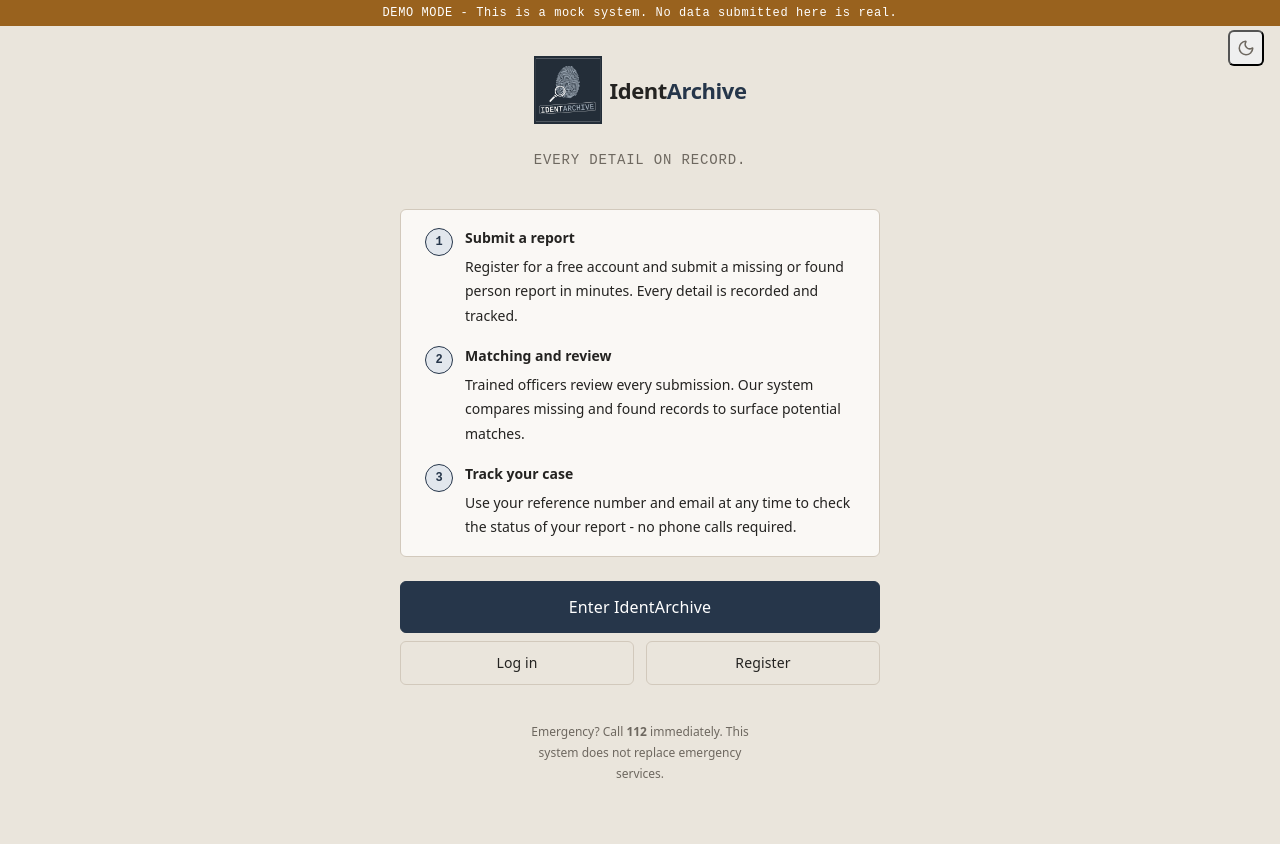
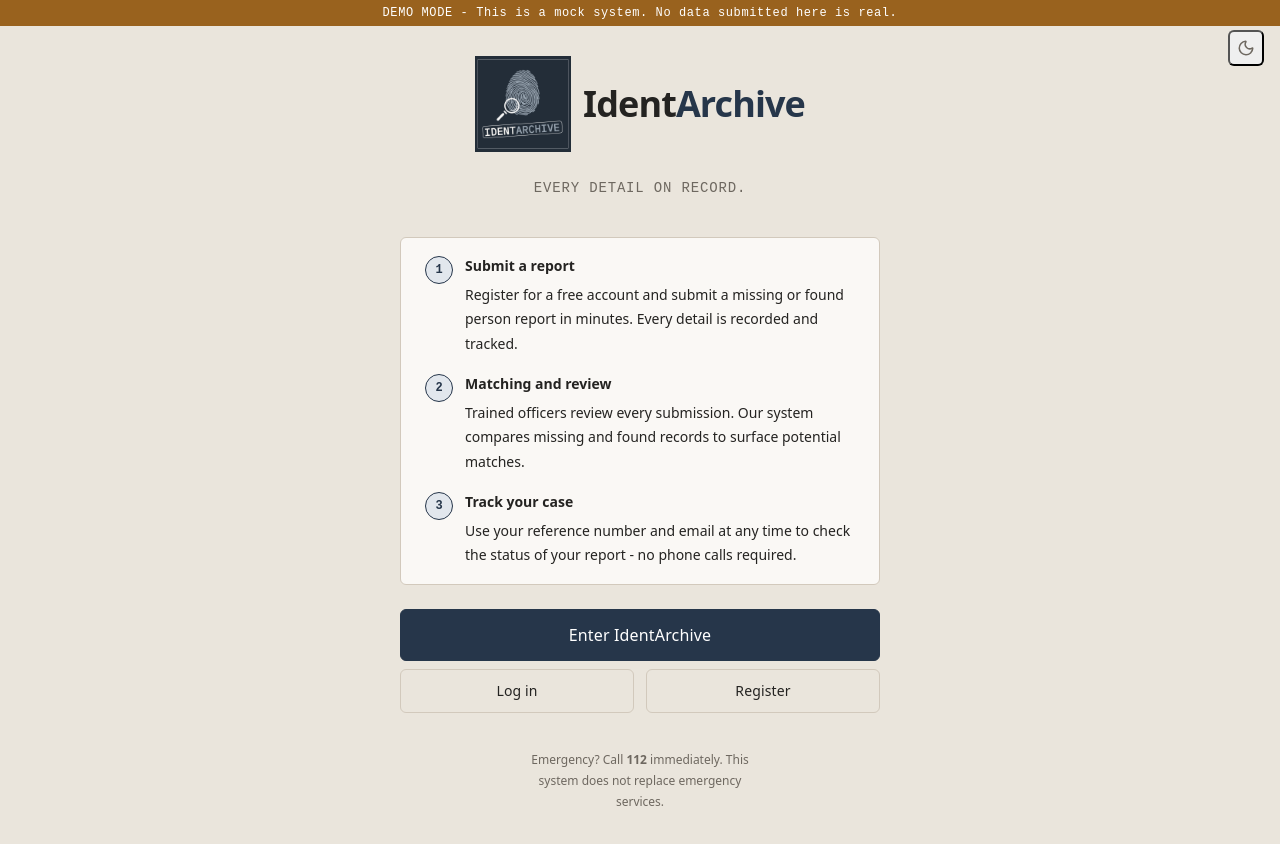
Before and after one commit to rachanakotiyan/IdentArchive, a React (Vite) app in the folder frontend/: page / in a window 1280 px wide. Shown: the top 844 px of the page. Before the commit the page ends 820 px from the top, so only its background shows below. Built offline with nearby package versions, Linux system fonts and the light colour scheme.

Commit message:
update logo size

```diff
--- a/frontend/src/components/auth/AuthShell.jsx
+++ b/frontend/src/components/auth/AuthShell.jsx
@@ -5,7 +5,7 @@ export default function AuthShell({ title, description, children }) {
   return (
     <main className="auth-shell">
       <div className="auth-shell__brand">
-        <Logo size={44} />
+        <Logo size={50} className="logo--auth" />
         <span className="auth-shell__mode">Demo mode</span>
       </div>
       <section className="auth-card" aria-labelledby="auth-title">
--- a/frontend/src/components/layout/PublicLayout.css
+++ b/frontend/src/components/layout/PublicLayout.css
@@ -362,6 +362,9 @@
 
 /* ── Responsive ──────────────────────────────────────────── */
 @media (max-width: 768px) {
+  .pub-navbar__inner {
+    height: 56px;
+  }
   .pub-navbar__nav,
   .pub-navbar__auth {
     display: none;
--- a/frontend/src/components/layout/PublicLayout.jsx
+++ b/frontend/src/components/layout/PublicLayout.jsx
@@ -55,7 +55,7 @@ export function PublicLayout({ children }) {
 
         <nav className="pub-navbar" aria-label="Main navigation">
           <div className="pub-navbar__inner">
-            <Logo size={42} />
+            <Logo size={48} className="logo--nav" />
 
             <div className="pub-navbar__nav">
               {NAV_ITEMS.map((item) => (
--- a/frontend/src/components/layout/StaffLayout.css
+++ b/frontend/src/components/layout/StaffLayout.css
@@ -9,7 +9,7 @@
   align-items: center;
   justify-content: space-between;
   gap: 1rem;
-  height: 56px;
+  height: 62px;
   padding: 0 1rem;
   border-bottom: 1px solid var(--line);
   background: var(--surface);
@@ -120,7 +120,7 @@
 
 .staff-shell {
   display: flex;
-  min-height: calc(100dvh - 56px);
+  min-height: calc(100dvh - 62px);
 }
 
 .staff-sidebar {
@@ -227,6 +227,10 @@
 }
 
 @media (max-width: 768px) {
+  .staff-header {
+    height: 56px;
+  }
+
   .staff-sidebar {
     display: none;
   }
--- a/frontend/src/components/layout/StaffLayout.jsx
+++ b/frontend/src/components/layout/StaffLayout.jsx
@@ -81,7 +81,7 @@ export function StaffLayout({ children }) {
         <div className="staff-header__left">
           <span className="staff-header__mark">STAFF</span>
           <div className="staff-header__brand">
-            <Logo size={36} />
+            <Logo size={42} className="logo--staff" />
           </div>
         </div>
 
--- a/frontend/src/components/ui/Logo.css
+++ b/frontend/src/components/ui/Logo.css
@@ -2,7 +2,7 @@
 .logo {
   display: inline-flex;
   align-items: center;
-  gap: var(--sp-2);
+  gap: 0.625rem;
   text-decoration: none;
   color: currentColor;
   line-height: 1;
@@ -36,11 +36,89 @@
 .logo__wordmark {
   font-family: var(--font-sans);
   font-weight: 700;
-  font-size: var(--text-lg);
+  font-size: 1.25rem;
   letter-spacing: -0.02em;
   color: var(--ink);
+  white-space: nowrap;
 }
 
 .logo__wordmark span {
   color: var(--accent);
 }
+
+/* ── Laptop & Desktop Responsive Enhancements ────────────── */
+@media (min-width: 769px) {
+  .logo {
+    gap: 0.75rem;
+  }
+
+  .logo__wordmark {
+    font-size: 1.5rem;
+    letter-spacing: -0.025em;
+  }
+}
+
+/* Specific context scalings */
+.logo--nav .logo__badge {
+  width: 42px;
+  height: 42px;
+}
+
+@media (min-width: 769px) {
+  .logo--nav .logo__badge {
+    width: 52px;
+    height: 52px;
+  }
+
+  .logo--nav .logo__wordmark {
+    font-size: 1.55rem;
+  }
+}
+
+.logo--staff .logo__badge {
+  width: 38px;
+  height: 38px;
+}
+
+@media (min-width: 769px) {
+  .logo--staff .logo__badge {
+    width: 44px;
+    height: 44px;
+  }
+
+  .logo--staff .logo__wordmark {
+    font-size: 1.35rem;
+  }
+}
+
+.logo--auth .logo__badge {
+  width: 46px;
+  height: 46px;
+}
+
+@media (min-width: 769px) {
+  .logo--auth .logo__badge {
+    width: 56px;
+    height: 56px;
+  }
+
+  .logo--auth .logo__wordmark {
+    font-size: 1.65rem;
+  }
+}
+
+.logo--welcome .logo__badge {
+  width: 76px;
+  height: 76px;
+}
+
+@media (min-width: 769px) {
+  .logo--welcome .logo__badge {
+    width: 96px;
+    height: 96px;
+  }
+
+  .logo--welcome .logo__wordmark {
+    font-size: 2.25rem;
+  }
+}
--- a/frontend/src/components/ui/Logo.jsx
+++ b/frontend/src/components/ui/Logo.jsx
@@ -12,7 +12,7 @@ import './Logo.css';
  * @param {string}  to           - link destination (default '/')
  * @param {string}  as           - 'a' for anchor, 'span' for non-link
  */
-export default function Logo({ size = 32, showWordmark = true, to = '/', as: Tag }) {
+export default function Logo({ size = 44, showWordmark = true, to = '/', as: Tag, className = '' }) {
   const [imageFailed, setImageFailed] = useState(false);
   const fontSize = Math.round(size * 0.45);
   const radius   = Math.round(size * 0.22);
@@ -64,12 +64,14 @@ export default function Logo({ size = 32, showWordmark = true, to = '/', as: Tag
     </>
   );
 
+  const classes = ['logo', className].filter(Boolean).join(' ');
+
   if (Tag === 'span') {
-    return <span className="logo">{badge}</span>;
+    return <span className={classes}>{badge}</span>;
   }
 
   return (
-    <Link to={to} className="logo" aria-label="IdentArchive - home">
+    <Link to={to} className={classes} aria-label="IdentArchive - home">
       {badge}
     </Link>
   );
--- a/frontend/src/pages/dev/ComponentsPage.jsx
+++ b/frontend/src/pages/dev/ComponentsPage.jsx
@@ -74,7 +74,7 @@ export default function ComponentsPage() {
     <div style={{ maxWidth: '1200px', margin: '0 auto', padding: '32px 20px 80px' }}>
       <header style={{ display: 'flex', justifyContent: 'space-between', alignItems: 'center', gap: '16px', marginBottom: '24px' }}>
         <div style={{ display: 'flex', alignItems: 'center', gap: '12px' }}>
-          <Logo size={36} showWordmark />
+          <Logo size={46} showWordmark />
         </div>
         <div style={{ display: 'flex', alignItems: 'center', gap: '12px' }}>
           <Button variant="outline" size="sm" onClick={() => triggerToast('info', 'System running normally')}>
--- a/frontend/src/pages/public/WelcomePage.jsx
+++ b/frontend/src/pages/public/WelcomePage.jsx
@@ -53,7 +53,7 @@ export default function WelcomePage() {
       <div className="welcome-page__card">
         {/* Logo + tagline */}
         <div className="welcome-page__logo-wrap">
-          <Logo size={68} showWordmark as="span" />
+          <Logo size={80} showWordmark as="span" className="logo--welcome" />
           <p className="welcome-page__tagline">Every detail on record.</p>
         </div>
 
--- a/frontend/src/styles/tokens.css
+++ b/frontend/src/styles/tokens.css
@@ -94,7 +94,7 @@
   --max-width:      1200px;
   --sidebar-width:  240px;
   --rail-width:      64px;
-  --header-height:   56px;
+  --header-height:   64px;
   --top-bar-height:  36px;
 
   /* ── Transition ─────────────────────────────────────────── */
```
